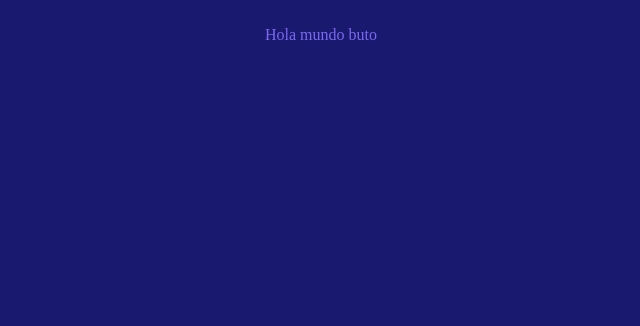
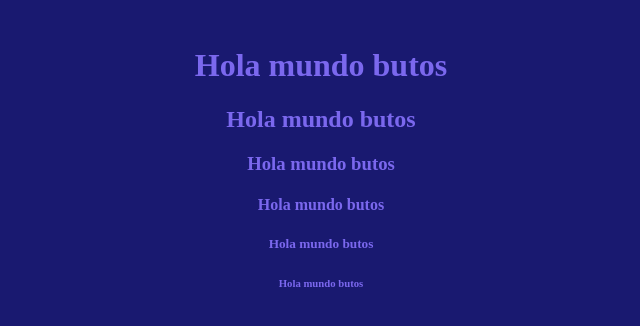
Before and after one commit to lilianaruiz/MiPrimerPagina, a plain HTML site: page index.html in a window 1280 px wide. Shown: the whole page, without its empty margins (319-959 px from the left). Drawn offline with Linux system fonts and the light colour scheme.

Commit message:
Agregue encabezados

```diff
--- a/index.html
+++ b/index.html
@@ -1,9 +1,19 @@
 <html>
-    <head>
-        <link rel="stylesheet" href="style.css"/>
-    </head>
-    <title>Mi pagina web</title>
-    <body><br/> Hola mundo buto</body>
 
-    <footer></footer>
-   </html>
+<head>
+    <link rel="stylesheet" href="style.css" />
+</head>
+<title>Mi pagina web</title>
+
+<body><br />
+    <h1> Hola mundo butos</h1>
+    <h2> Hola mundo butos</h2>
+    <h3> Hola mundo butos</h3>
+    <h4> Hola mundo butos</h4>
+    <h5> Hola mundo butos</h5>
+    <h6> Hola mundo butos</h6>
+</body>
+
+<footer></footer>
+
+</html>
```
